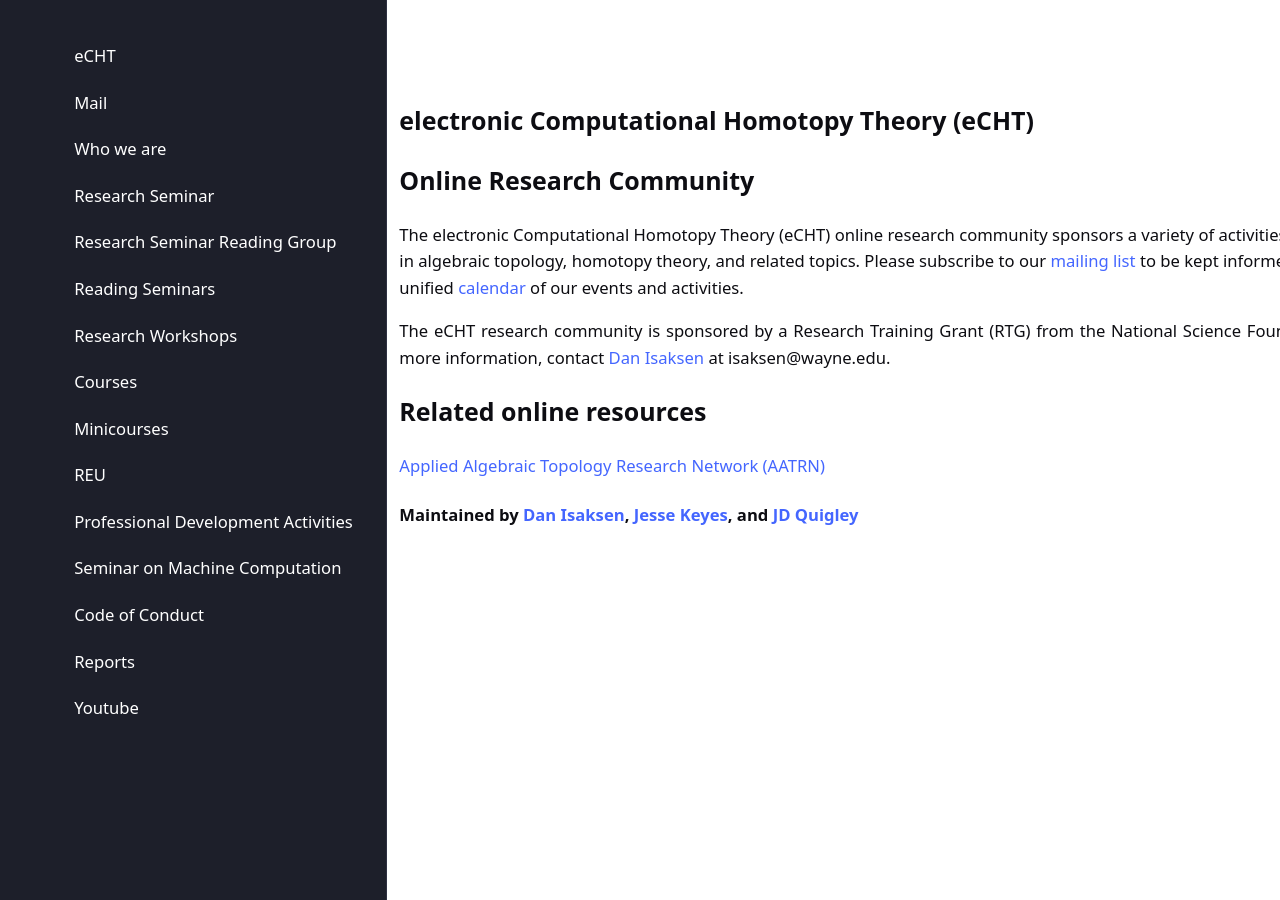
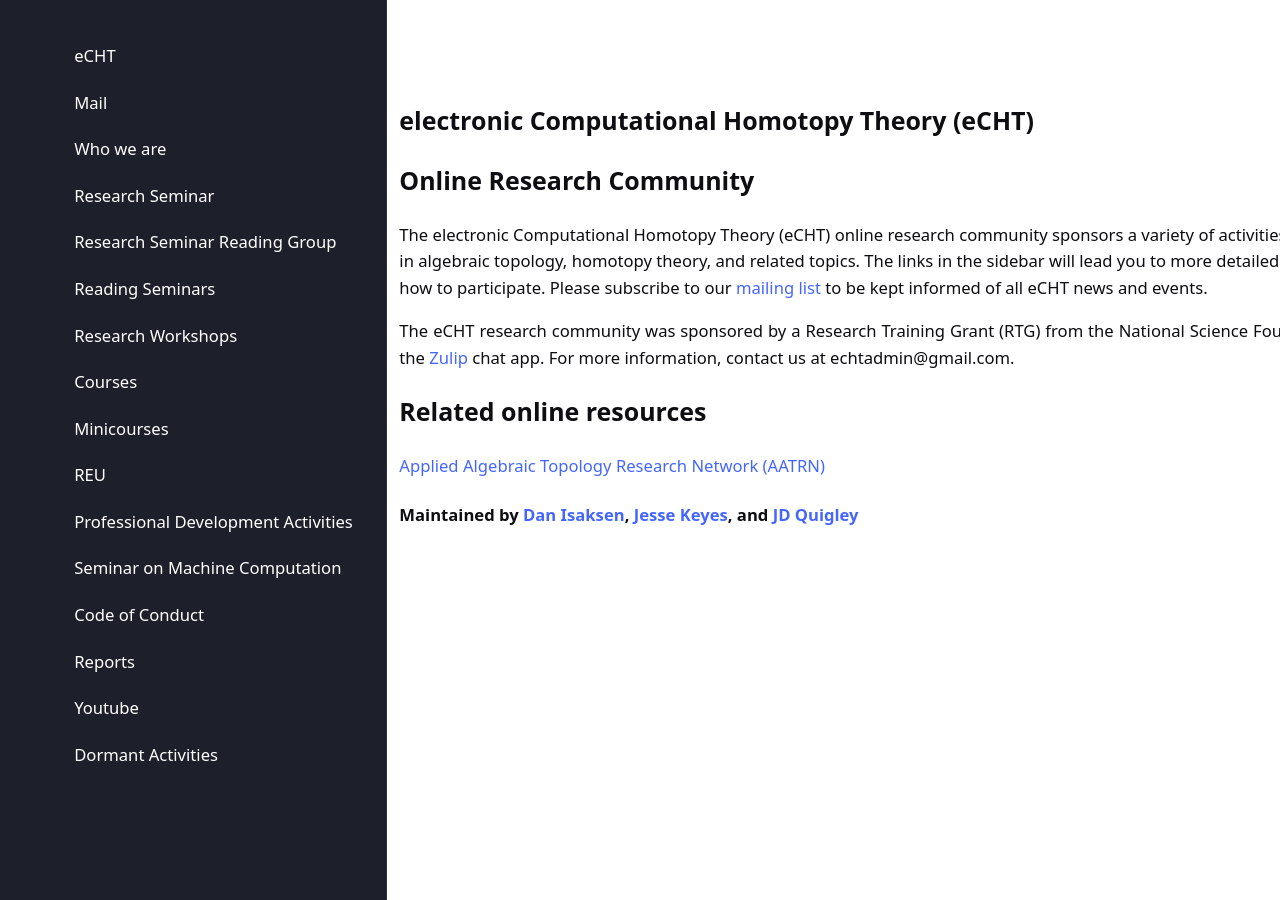
Before and after one commit to eCHTorc/eCHTorc.github.io, a Jekyll site: the page built from index.md, in a window 1280 px wide. Built offline with Jekyll 4.4.1, drawn with Linux system fonts in a browser that asks for light colours; our own code applies the rules of GitHub Pages for plain Markdown files.

Commit message:
Dormant Activities

```diff
--- a/_config.yml
+++ b/_config.yml
@@ -36,6 +36,6 @@ external:                       # accepts {file, title, url, icon, sidebaricon}
   - {title: Code of Conduct, url: "https://echtorc.github.io/echt-code-of-conduct/"}
   - {title: Reports, url: "https://echtorc.github.io/echt-reports/"}
   - {title: Youtube, url: "https://www.youtube.com/user/dcisaksen/videos"}
-
+  - {title: Dormant Activities, url: "https://echtorc.github.io/echt-dormant-activities/"}
 plugins:
  - jekyll-feed
--- a/index.md
+++ b/index.md
@@ -4,12 +4,12 @@
 </div>
 
 <div style="margin-top: 0px; margin-bottom: 0.5px;">
-The electronic Computational Homotopy Theory (eCHT) online research community sponsors a variety of activities related to research in pure mathematics, mostly in algebraic topology, homotopy theory, and related topics.
+The electronic Computational Homotopy Theory (eCHT) online research community sponsors a variety of activities related to research in pure mathematics, mostly in algebraic topology, homotopy theory, and related topics.  The links in the sidebar will lead you to more detailed descriptions of our activities and information on how to participate.
 
-Please subscribe to our <a href="https://lists.wayne.edu/cgi-bin/wa?SUBED1=ECHT&A=1"> mailing list</a> to be kept informed of all eCHT news and events.  We also have a unified <a href="https://calendar.google.com/calendar/u/0/r?cid=YzExNjJhODRmMGY0YTZjZmFlMTViMmFjZWQ4NWZiM2I0NTU2MDQxM2YzMTI0YjA3OGMyYWQ5YWYyMDE2ZmYxZUBncm91cC5jYWxlbmRhci5nb29nbGUuY29t&pli=1"> calendar</a> of our events and activities.
+Please subscribe to our <a href="https://lists.wayne.edu/cgi-bin/wa?SUBED1=ECHT&A=1"> mailing list</a> to be kept informed of all eCHT news and events.
 
 <p>
-The eCHT research community is sponsored by a Research Training Grant (RTG) from the National Science Foundation (NSF), as well as by the <a href="https://zulip.com/"> Zulip</a> chat app. For more information, contact <a href="https://isaksendan.github.io/"> Dan Isaksen</a> at isaksen@wayne.edu.
+The eCHT research community was sponsored by a Research Training Grant (RTG) from the National Science Foundation (NSF) in 2022-2026.  It is also sponsored by the <a href="https://zulip.com/"> Zulip</a> chat app. For more information, contact us at echtadmin@gmail.com.
 </p>
 
 <p>
```
Also changed, not shown: echt-dormant-activities.html (added, +36 -0 lines), 2 other files.
